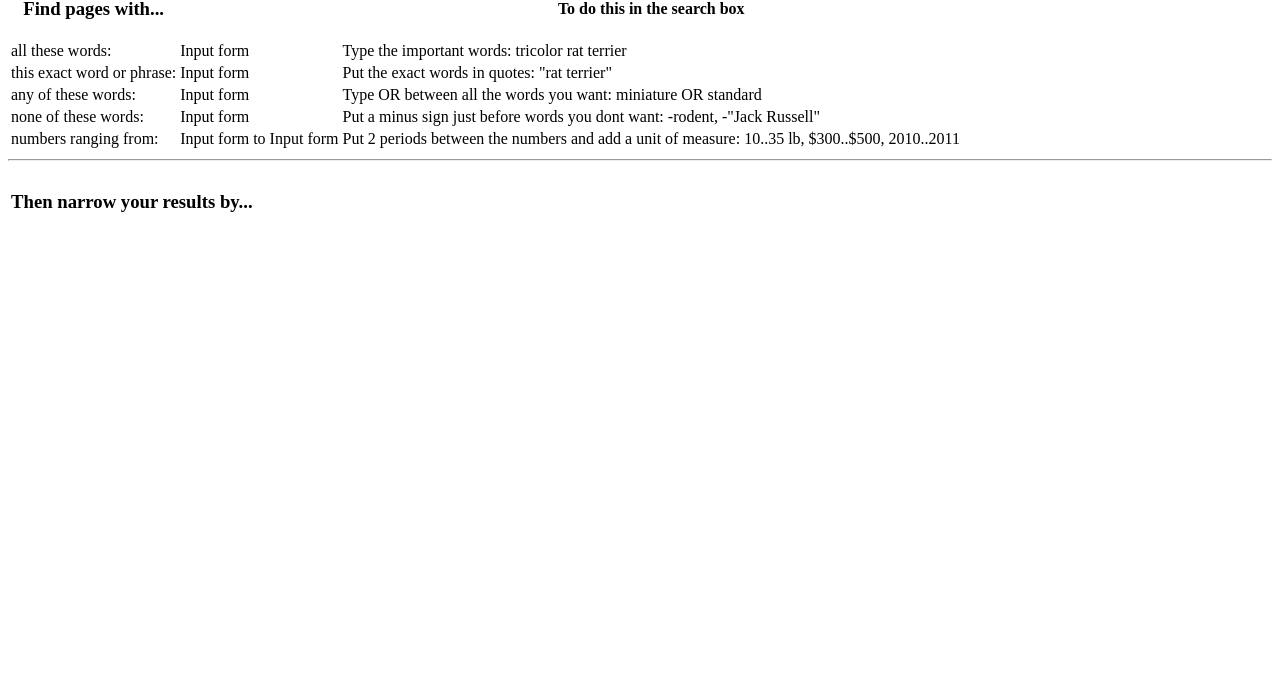
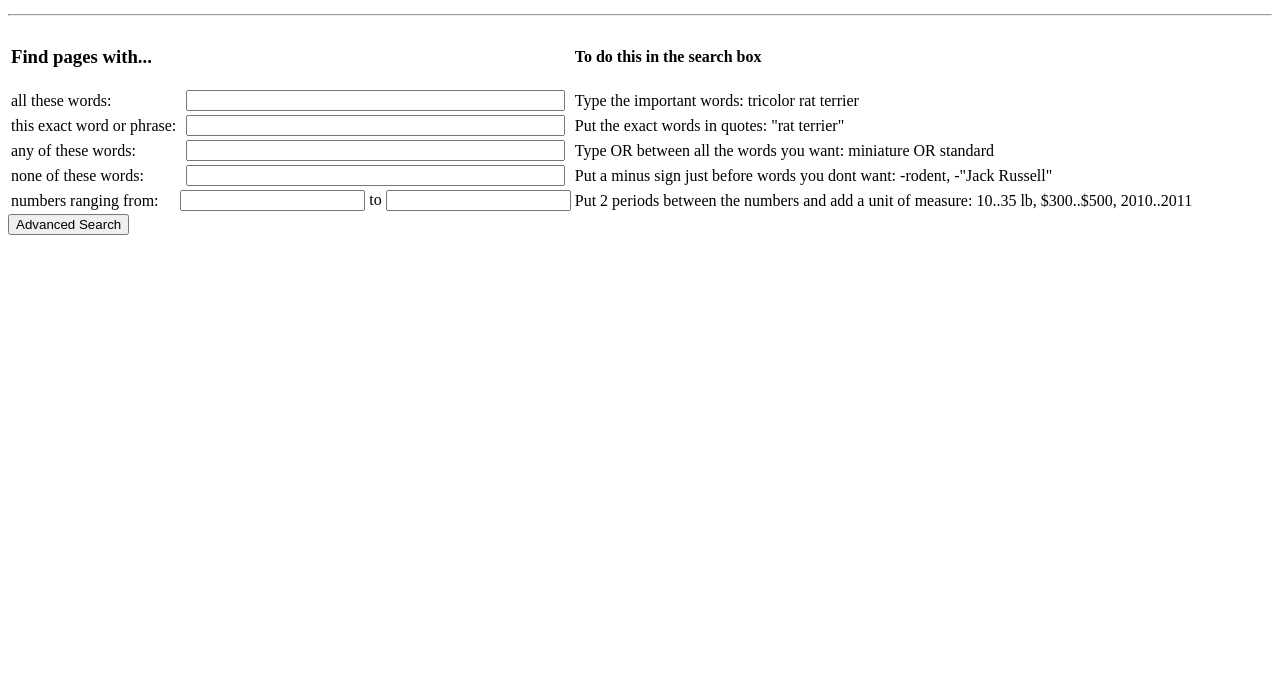
Before and after one commit to aaa2813/project0, a plain HTML site: page advanced-search.html in a window 1280 px wide. Shown: the part 114-800 px from the top of the page. Drawn offline with Linux system fonts and the light colour scheme.

Commit message:
Added search box functionality

```diff
--- a/advanced-search.html
+++ b/advanced-search.html
@@ -1,5 +1,6 @@
 <!DOCTYPE html>
 <html lang="en">
+
 <head>
     <link rel="stylesheet" href="css/main.css">
     <title>
@@ -14,13 +15,14 @@
         <a href="image-search.html">Image Search</a>
     </div>
 
-        <!-- Image search functionality -->
-        <div class="advanced-search">
+    <!-- Advanced search functionality -->
+    <div class="advanced-search" style="padding-top: 40px;">
         <h1>Advanced Search</h1>
         <hr>
 
+        <form action="https://www.google.com/search">
             <table>
-                <tr>
+                <tr style="text-align: left;">
                     <th>
                         <h3>Find pages with...</h3>
                     </th>
@@ -33,8 +35,8 @@
                     <td>
                         all these words:
                     </td>
-                    <td>
-                        Input form
+                    <td style="text-align: center;">
+                        <input class="adv-search-box" type="text" name="as_q" style="width: 95%;">
                     </td>
                     <td>
                         Type the important words: tricolor rat terrier
@@ -44,8 +46,8 @@
                     <td>
                         this exact word or phrase:
                     </td>
-                    <td>
-                        Input form
+                    <td style="text-align: center;">
+                        <input class="adv-search-box" type="text" name="as_epq" style="width: 95%;">
                     </td>
                     <td>
                         Put the exact words in quotes: "rat terrier"
@@ -55,8 +57,8 @@
                     <td>
                         any of these words:
                     </td>
-                    <td>
-                        Input form
+                    <td style="text-align: center;">
+                        <input class="adv-search-box" type="text" name="as_oq" style="width: 95%;">
                     </td>
                     <td>
                         Type OR between all the words you want: miniature OR standard
@@ -66,8 +68,9 @@
                     <td>
                         none of these words:
                     </td>
-                    <td>
-                        Input form
+                    <td style="text-align: center;">
+                        <input class="adv-search-box" type="text" name="as_eq" style="width: 95%;">
+
                     </td>
                     <td>
                         Put a minus sign just before words you dont want: -rodent, -"Jack Russell"
@@ -77,24 +80,19 @@
                     <td>
                         numbers ranging from:
                     </td>
-                    <td>
-                        Input form to Input form
+                    <td style="text-align: center;">
+                        <input class="adv-search-box" type="text" name="as_nlo"> to <input class="adv-search-box"
+                            type="text" name="as_nhi">
                     </td>
                     <td>
                         Put 2 periods between the numbers and add a unit of measure: 10..35 lb, $300..$500, 2010..2011
                     </td>
                 </tr>
+            </table>
 
-            </table>
-            <hr>
-
-            <table>
-                <tr>
-                    <th>
-                        <h3>Then narrow your results by...</h3>
-                    </th>
-                </tr>
-            </table>
+            <input class="adv-search-button" type="submit" value="Advanced Search">
+        </form>
     </div>
 </body>
+
 </html>
```
Lines whose indentation alone changed are shown as unchanged.
